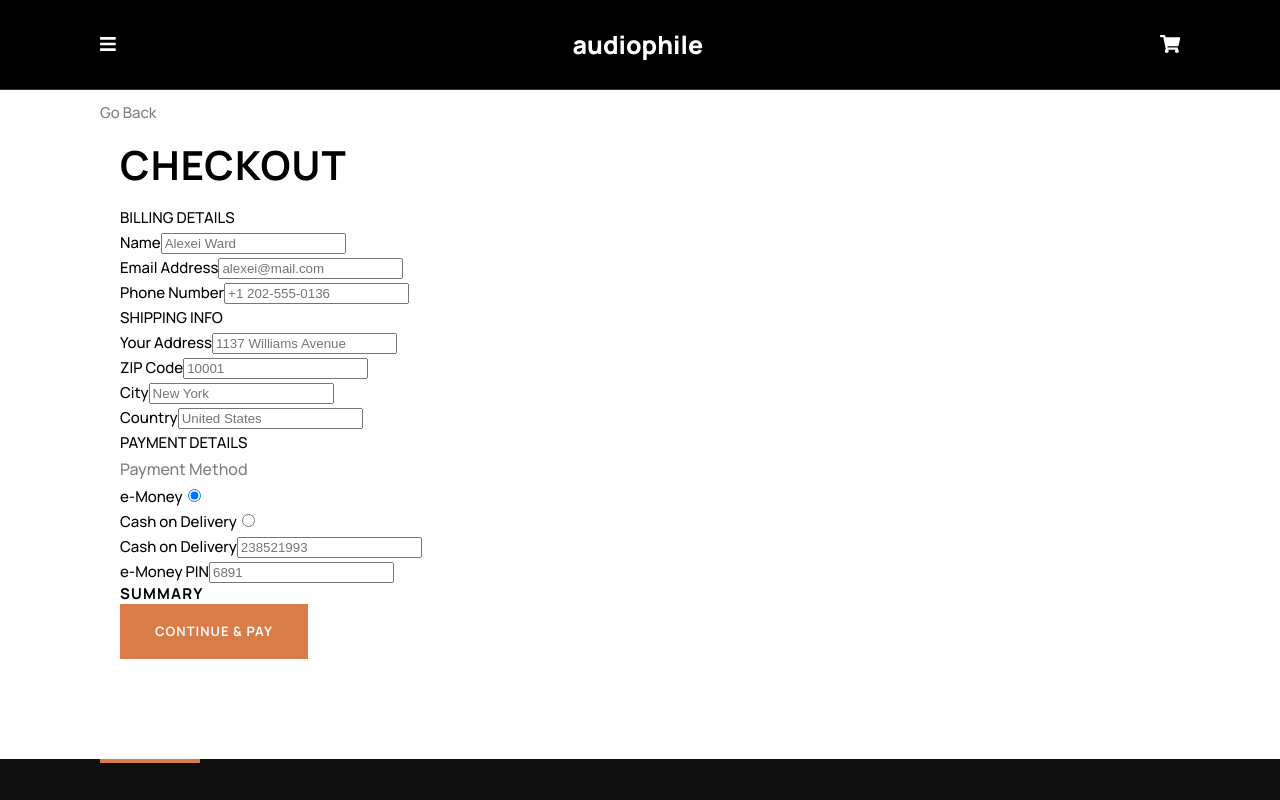
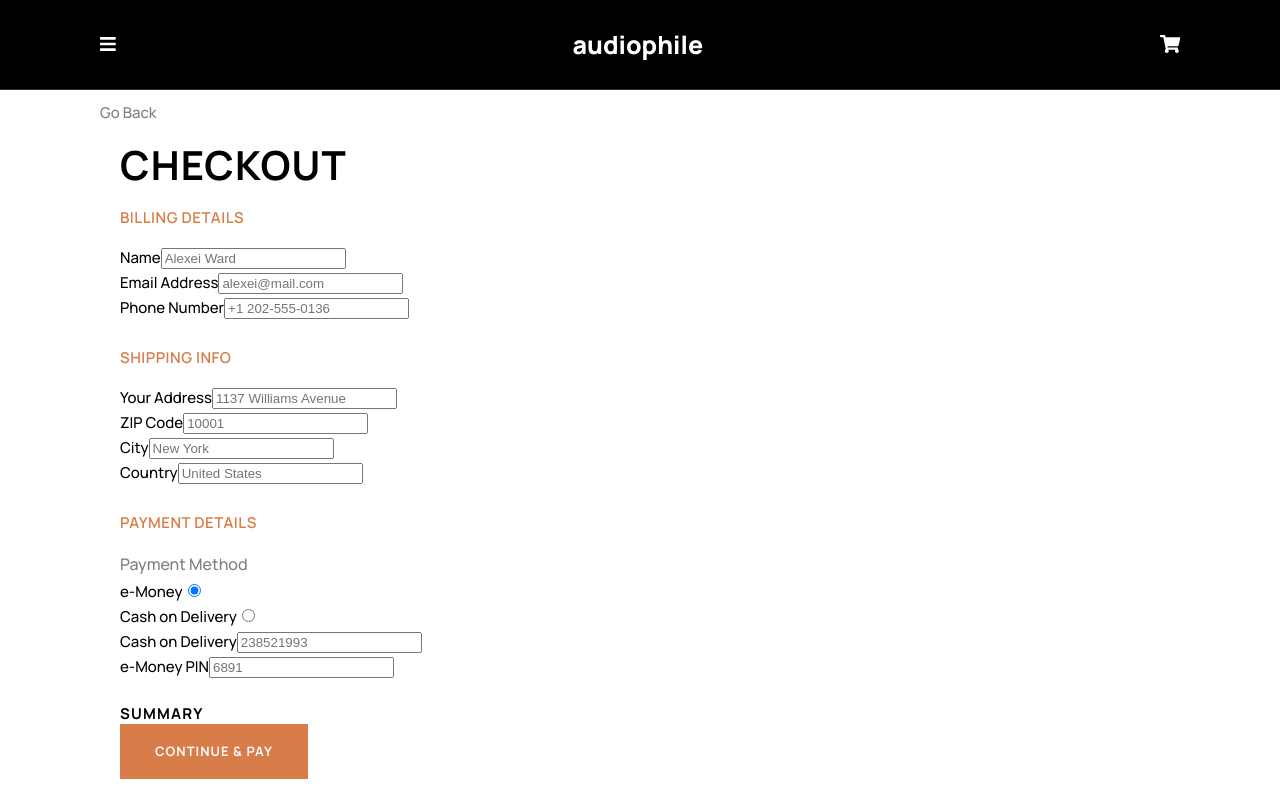
Before and after one commit to sudo-ditto/audiophile-ecommerce, a React (Create React App) app: page /checkout in a window 1280 px wide. Shown: the top 800 px of the page. Built offline with nearby package versions, Linux system fonts and the light colour scheme.

Commit message:
Styled input container

```diff
--- a/src/assets/sass/3-basics/_typography.scss
+++ b/src/assets/sass/3-basics/_typography.scss
@@ -159,3 +159,11 @@ h3 {
         }
     }
 }
+
+.form-input__container {
+
+    h4 {
+        font-weight: 600;
+        letter-spacing: 0.5px;
+    }
+}
--- /dev/null
+++ b/src/assets/sass/5-modules/_inputContainer.scss
@@ -0,0 +1,8 @@
+.form-input__container {
+    margin-bottom: 25px;
+
+    h4 {
+        color: $primaryColor;
+        margin-bottom: 15px;
+    }
+}
--- a/src/assets/sass/main.scss
+++ b/src/assets/sass/main.scss
@@ -39,6 +39,7 @@
 @import '5-modules/_sideDrawer';
 @import '5-modules/_cartPriceContainer';
 @import '5-modules/_formInput';
+@import '5-modules/_inputContainer';
 
 //  6 - PAGES
 @import '6-pages/_checkout';
```
